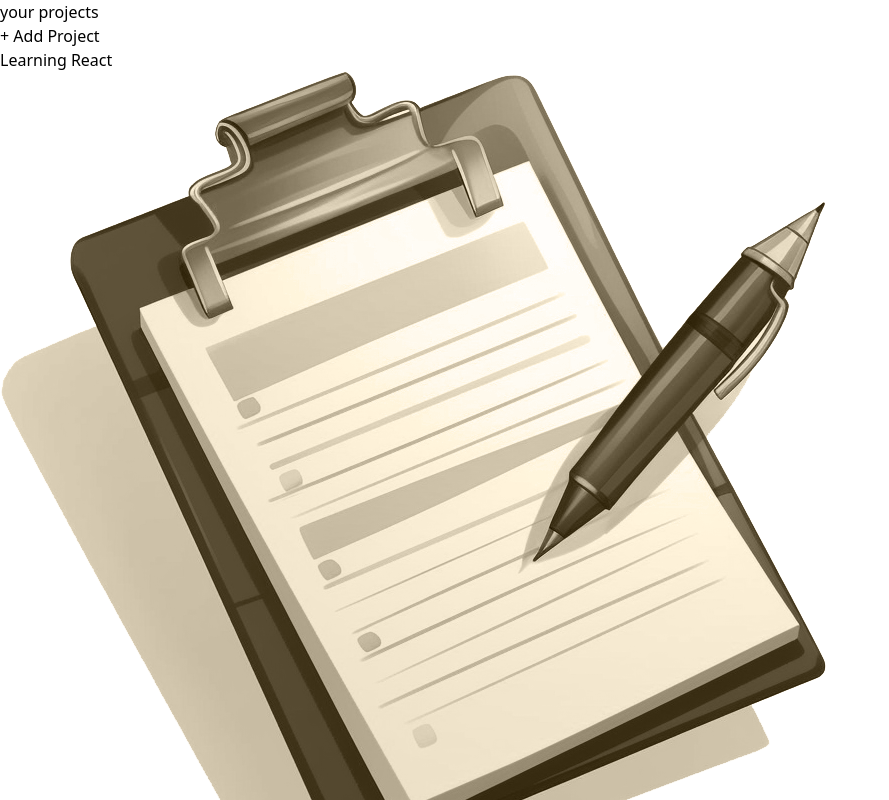
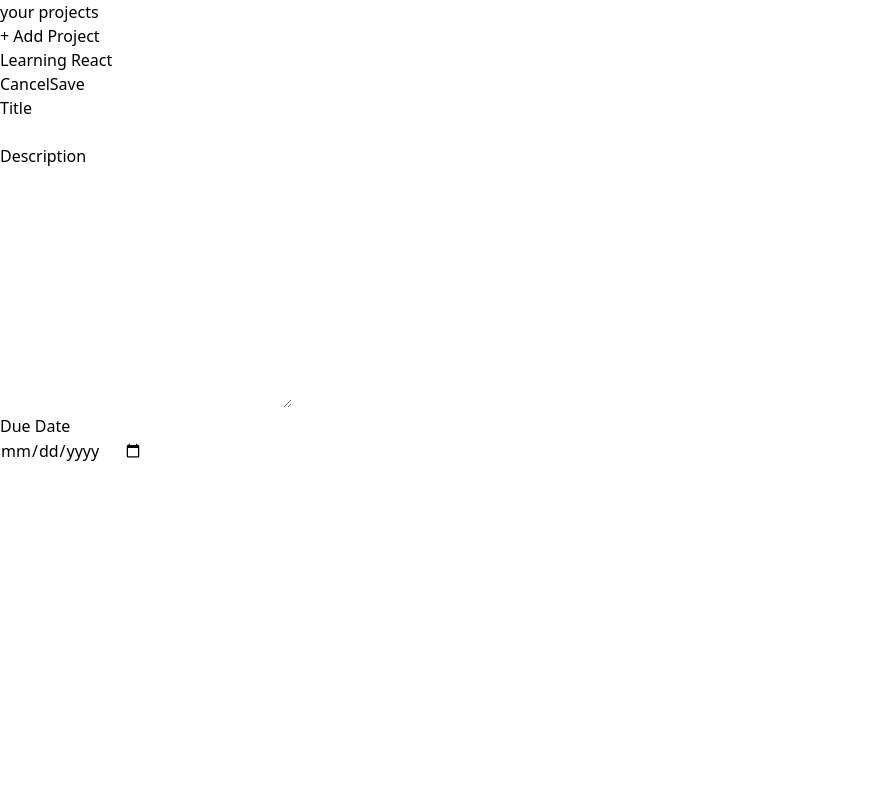
Before and after one commit to Saurabh-Rana17/React-Project-Management-app, a React (Vite) app: page / in a window 1280 px wide. Both pictures are taken after a click on the button "+ Add Project". Shown: the top 800 px of the page, without its empty margins (0-889 px from the left). Built offline with nearby package versions, Linux system fonts and the light colour scheme.

Commit message:
new project form skeleton added

```diff
--- a/src/App.jsx
+++ b/src/App.jsx
@@ -1,12 +1,24 @@
+import { useState } from "react";
 import Mainsection from "./components/Mainsection";
 import Sidebar from "./components/Sidebar";
 
 function App() {
+  const [openNewForm, setOpenNewForm] = useState(false);
+  const [isEmpty, setIsEmpty] = useState(true);
+  function handleOpenNewProject() {
+    setOpenNewForm(true);
+    setIsEmpty(false);
+  }
+
   return (
     <>
       <div className="flex flex-row">
-        <Sidebar />
-        <Mainsection />
+        <Sidebar onOpenNewForm={handleOpenNewProject} />
+        <Mainsection
+          handleOpenNewProject={handleOpenNewProject}
+          isEmpty={isEmpty}
+          openNewForm={openNewForm}
+        />
       </div>
     </>
   );
--- a/src/components/Empty.jsx
+++ b/src/components/Empty.jsx
@@ -1,7 +1,7 @@
 import React from "react";
 import imgSrc from "../assets/no-projects.png";
 
-export default function Empty() {
+export default function Empty({ handleOpenNewProject }) {
   return (
     <div className="flex flex-col items-center justify-center">
       <img className="h-20 w-20 m-8 " src={imgSrc} alt="image" />
@@ -11,7 +11,10 @@ export default function Empty() {
       <h2 className="text-gray-500 mb-6 font-medium ">
         Select a Project or get started with a new one
       </h2>
-      <button className="text-gray-400 h-12 w-48 rounded-md mt-2  bg-amber-950 hover:bg-amber-900">
+      <button
+        className="text-gray-400 h-12 w-48 rounded-md mt-2  bg-amber-950 hover:bg-amber-900"
+        onClick={handleOpenNewProject}
+      >
         Create a new Project
       </button>
     </div>
--- a/src/components/Mainsection.jsx
+++ b/src/components/Mainsection.jsx
@@ -1,10 +1,16 @@
 import React from "react";
 import Empty from "./Empty";
+import NewProjectForm from "./NewProjectForm";
 
-export default function Mainsection() {
+export default function Mainsection({
+  handleOpenNewProject,
+  isEmpty,
+  openNewForm,
+}) {
   return (
     <div className=" flex-auto mt-16  ">
-      <Empty></Empty>
+      {isEmpty && <Empty handleOpenNewProject={handleOpenNewProject} />}
+      {openNewForm && <NewProjectForm />}
     </div>
   );
 }
--- /dev/null
+++ b/src/components/NewProjectForm.jsx
@@ -0,0 +1,16 @@
+import React from "react";
+
+export default function NewProjectForm() {
+  return (
+    <form className="">
+      <button className="">Cancel</button>
+      <button>Save</button>
+      <p>Title</p>
+      <input type="text" name="" id="" />
+      <p>Description</p>
+      <textarea name="" id="" cols="30" rows="10"></textarea>
+      <p>Due Date</p>
+      <input type="date" name="" id="" />
+    </form>
+  );
+}
--- a/src/components/Sidebar.jsx
+++ b/src/components/Sidebar.jsx
@@ -1,12 +1,12 @@
-import React from "react";
+import React, { useState } from "react";
 
-export default function Sidebar() {
+export default function Sidebar({ onOpenNewForm }) {
   return (
     <>
       <div className="w-64 flex-shrink">
         <div
           id="docs-sidebar"
-          className="hs-overlay hs-overlay-open:translate-x-0 -translate-x-full transition-all duration-300 transform hidden fixed top-0 start-0 bottom-0 z-[60]  bg-black border-e border-gray-200 pt-7 pb-10 overflow-y-auto lg:block lg:translate-x-0 lg:end-auto lg:bottom-0 [&::-webkit-scrollbar]:w-2 [&::-webkit-scrollbar-thumb]:rounded-full [&::-webkit-scrollbar-track]:bg-gray-100 [&::-webkit-scrollbar-thumb]:bg-gray-300 rounded-tr-xl w-64 flex-auto mt-6  "
+          className="hs-overlay hs-overlay-open:translate-x-0 -translate-x-full transition-all duration-300 transform hidden fixed top-0 start-0 bottom-0 z-[60]  bg-black border-e border-gray-200 pt-7 pb-10 overflow-y-auto lg:block lg:translate-x-0 lg:end-auto lg:bottom-0 [&::-webkit-scrollbar]:w-2 [&::-webkit-scrollbar-thumb]:rounded-full [&::-webkit-scrollbar-track]:bg-gray-100 [&::-webkit-scrollbar-thumb]:bg-gray-300 rounded-tr-xl w-64 flex-auto mt-6   "
         >
           <div className="px-6">
             <p
@@ -16,7 +16,10 @@ export default function Sidebar() {
               your projects
             </p>
           </div>
-          <button className="bg-stone-700 w-36 h-10 text-gray-400 m-4 rounded-md hover:bg-stone-600 hover:text-gray-200">
+          <button
+            className="bg-stone-700 w-36 h-10 text-gray-400 m-4 rounded-md hover:bg-stone-600 hover:text-gray-200"
+            onClick={onOpenNewForm}
+          >
             + Add Project
           </button>
 
```
Also changed, not shown: src/components/NewProject.jsx (deleted).
